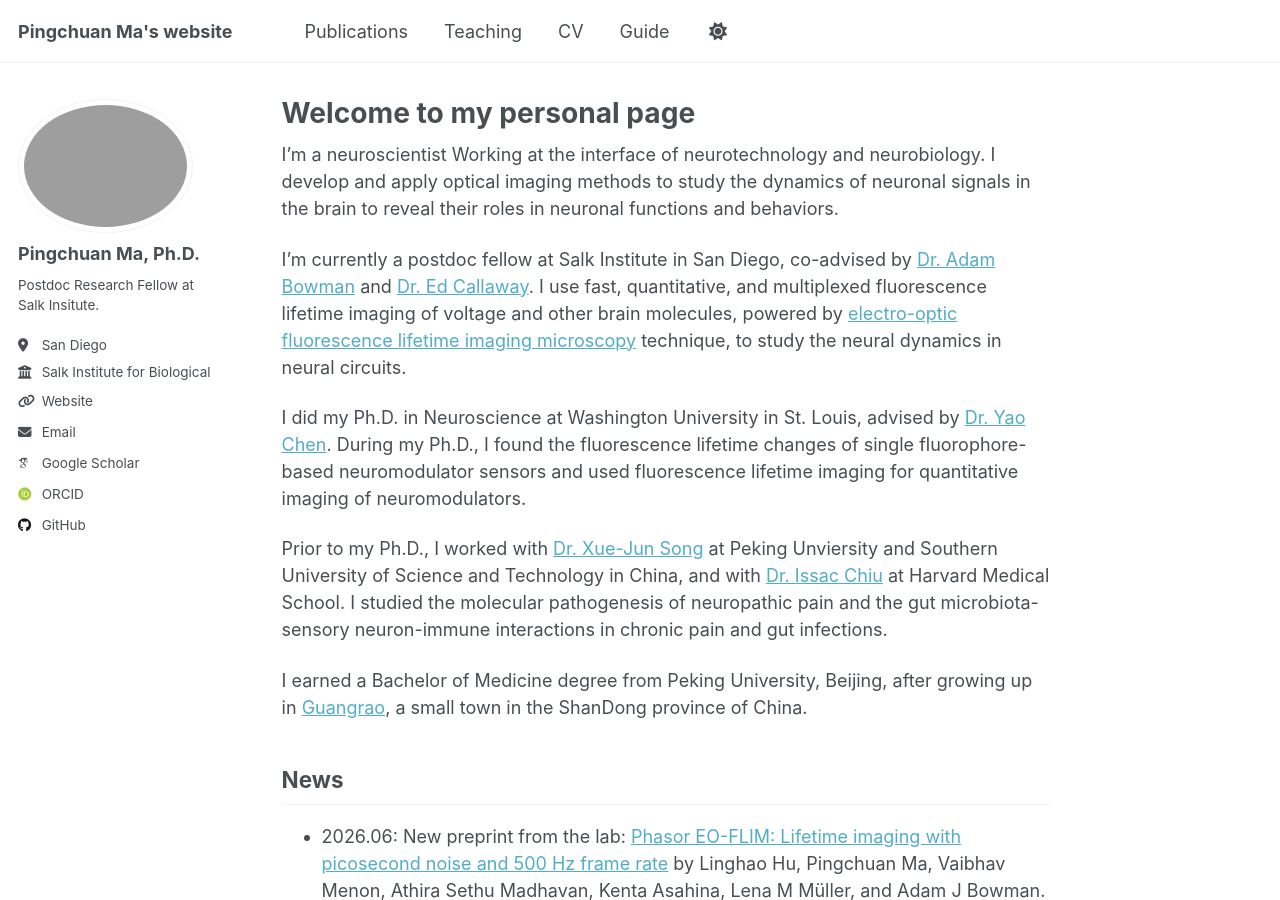
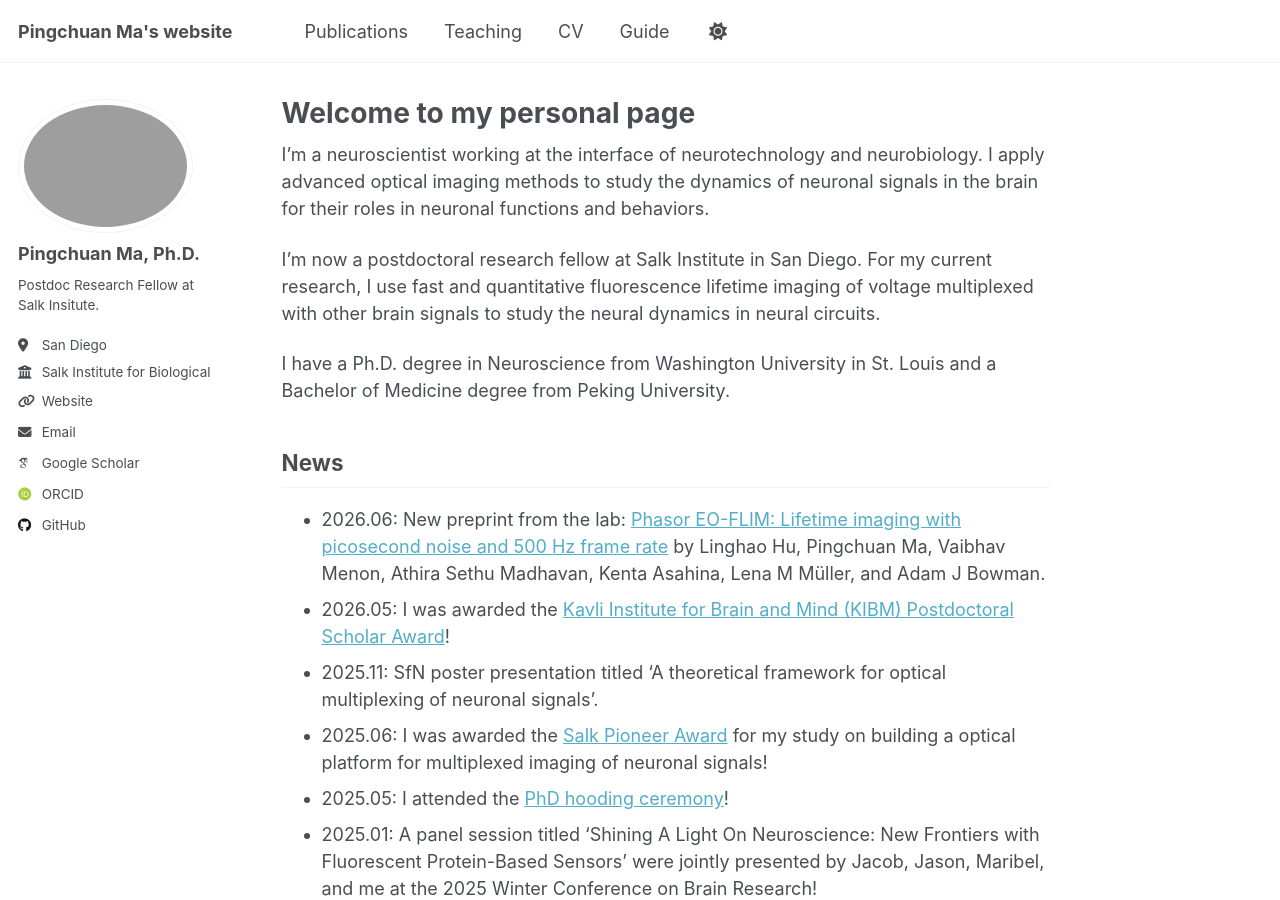
Before and after one commit to pcmaaaaa/pcmaaaaa.github.io, a Jekyll site: the page built from _pages/about.md, in a window 1280 px wide and 900 px high. Built offline with Jekyll 4.4.1, drawn with Linux system fonts in a browser that asks for light colours; some web fonts are replaced; a script that is not in the unit is left out.

Commit message:
Update about.md

```diff
--- a/_pages/about.md
+++ b/_pages/about.md
@@ -7,15 +7,12 @@ redirect_from:
   - /about.html
 ---
 
-I'm a neuroscientist Working at the interface of neurotechnology and neurobiology. I develop and apply optical imaging methods to study the dynamics of neuronal signals in the brain to reveal their roles in neuronal functions and behaviors.
+I'm a neuroscientist working at the interface of neurotechnology and neurobiology. I apply advanced optical imaging methods to study the dynamics of neuronal signals in the brain for their roles in neuronal functions and behaviors.
 
-I'm currently a postdoc fellow at Salk Institute in San Diego, co-advised by [Dr. Adam Bowman](https://www.salk.edu/scientist/adam-bowman/) and [Dr. Ed Callaway](https://www.salk.edu/scientist/edward-callaway/). I use fast, quantitative, and multiplexed fluorescence lifetime imaging of voltage and other brain molecules, powered by [electro-optic fluorescence lifetime imaging microscopy](https://www.science.org/doi/10.1126/science.adf9725) technique, to study the neural dynamics in neural circuits.
+I'm now a postdoctoral research fellow at Salk Institute in San Diego. For my current research, I use fast and quantitative fluorescence lifetime imaging of voltage multiplexed with other brain signals to study the neural dynamics in neural circuits.
 
-I did my Ph.D. in Neuroscience at Washington University in St. Louis, advised by [Dr. Yao Chen](https://neuroscience.wustl.edu/people/yao-chen-phd/). During my Ph.D., I found the fluorescence lifetime changes of single fluorophore-based neuromodulator sensors and used fluorescence lifetime imaging for quantitative imaging of neuromodulators.
+I have a Ph.D. degree in Neuroscience from Washington University in St. Louis and a Bachelor of Medicine degree from Peking University.
 
-Prior to my Ph.D., I worked with [Dr. Xue-Jun Song](https://www.sustech.edu.cn/en/faculties/songxuejun.html) at Peking Unviersity and Southern University of Science and Technology in China, and with [Dr. Issac Chiu](https://chiulab.med.harvard.edu/people/isaac-chiu) at Harvard Medical School. I studied the molecular pathogenesis of neuropathic pain and the gut microbiota-sensory neuron-immune interactions in chronic pain and gut infections.
-
-I earned a Bachelor of Medicine degree from Peking University, Beijing, after growing up in [Guangrao](https://baike.baidu.com/item/%E5%B9%BF%E9%A5%B6%E5%8E%BF/2405618), a small town in the ShanDong province of China.
 
 News
 ------
```
